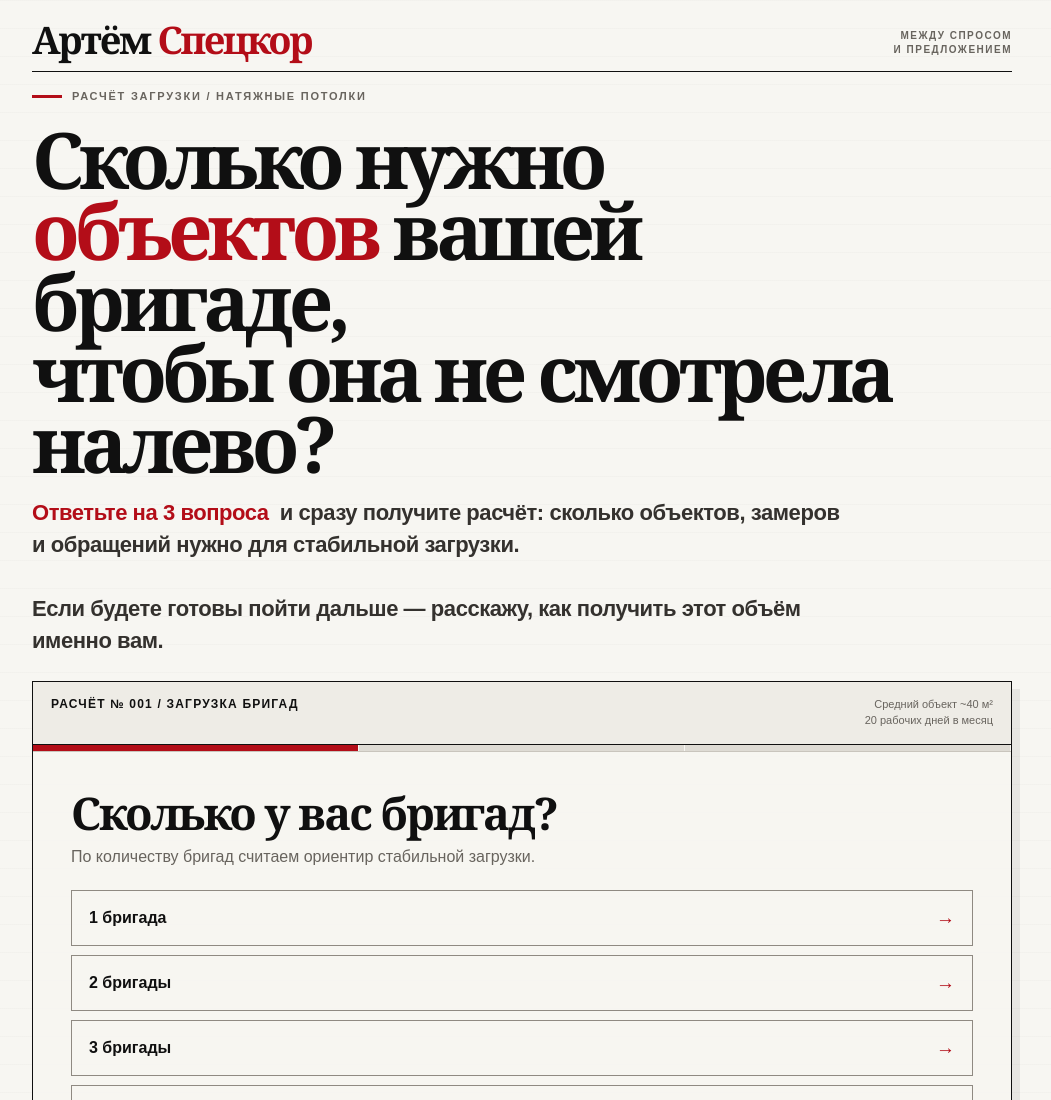
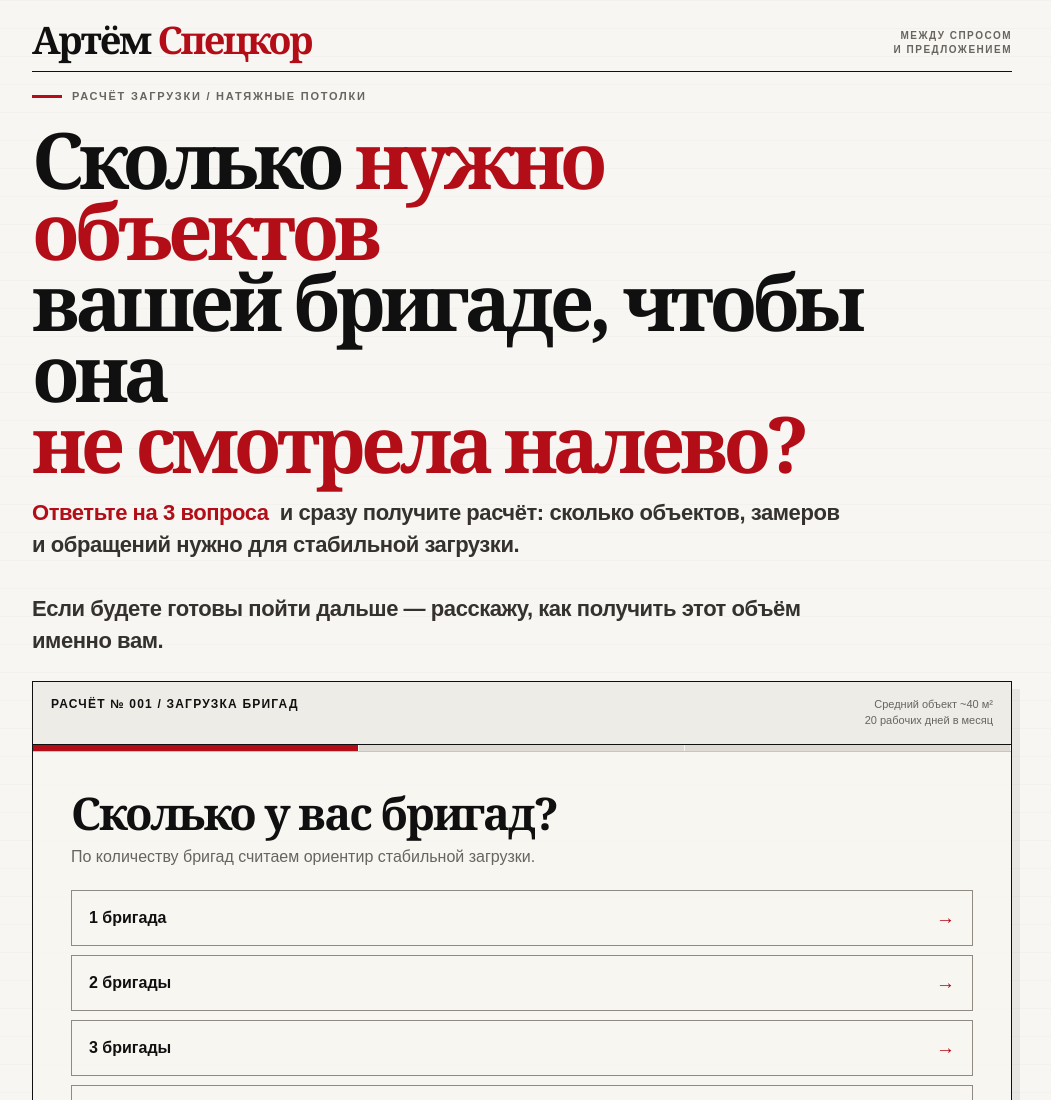
Before and after one commit to tyomichmolodov-sketch/vk-team-load-calculator, a plain HTML site: page index.html in a window 1280 px wide. Shown: the top 1100 px of the page, without its empty margins (118-1169 px from the left). Drawn offline with Linux system fonts and the light colour scheme.

Commit message:
Improve hero headline line breaks and red emphasis

```diff
--- a/index.html
+++ b/index.html
@@ -621,7 +621,7 @@
       <div class="brandTag">Между спросом<br>и предложением</div>
     </header>
     <div class="eyebrow">Расчёт загрузки / Натяжные потолки</div>
-    <h1>Сколько нужно <span class="accent">объектов</span> вашей бригаде,<br>чтобы она не смотрела налево?</h1>
+    <h1>Сколько <span class="accent">нужно объектов</span><br>вашей бригаде, чтобы она<br><span class="accent">не смотрела налево?</span></h1>
     <p class="lead"><span class="timeBadge">Ответьте на 3 вопроса</span> и сразу получите расчёт: сколько объектов, замеров и обращений нужно для стабильной загрузки.<br><br>Если будете готовы пойти дальше — расскажу, как получить этот объём именно вам.</p>
 
     <section class="shell">
```
